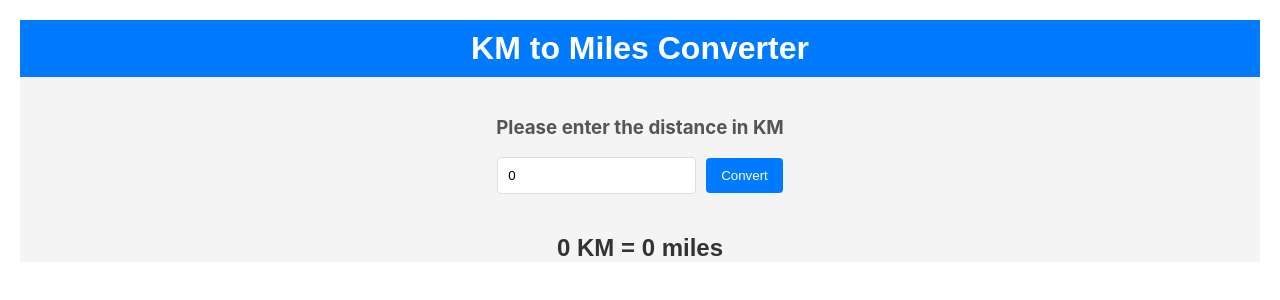
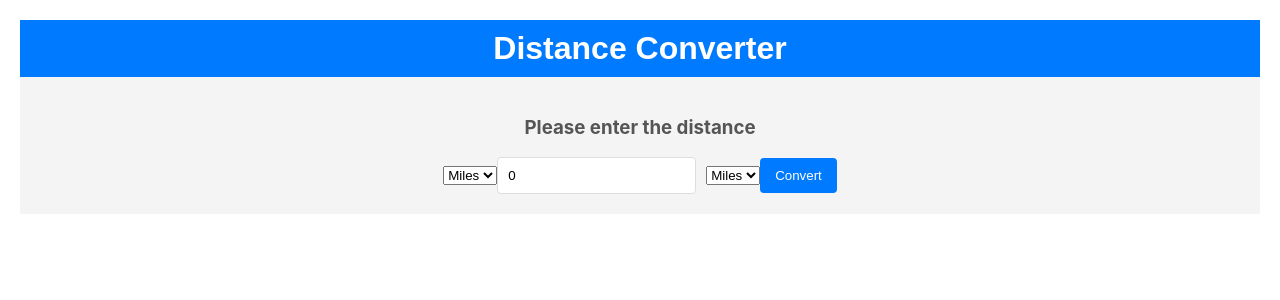
Before and after one commit to tony-26/converter-KM-to-Miles-, a React (Create React App) app: page / in a window 1280 px wide. Shown: the top 300 px of the page. Built offline with nearby package versions, Linux system fonts and the light colour scheme.

Commit message:
2 selects

```diff
--- a/src/App.js
+++ b/src/App.js
@@ -1,38 +1,75 @@
+// import "./App.css";
+// import { useState } from "react";
+
+// function App() {
+//   const [miles, setMiles] = useState(0);
+//   const [userInput, setUserInput] = useState(0);
+//   const [kmValue, setKmValue] = useState(0);
+//   return (
+//     <div className="App">
+//       <header>
+//         <h1>KM to Miles Converter</h1>
+//       </header>
+//       <body>
+//         <h3>Please enter the distance in KM</h3>
+//         <input type="dropbox"></input>
+//         <input
+//           onChange={(e) => {
+//             setUserInput(e.target.value);
+//           }}
+//           value={userInput}
+//         ></input>
+//         <button
+//           onClick={() => {
+//             setMiles(userInput * 0.62);
+//             setKmValue(userInput);
+//           }}
+//         >
+//           Convert
+//         </button>
+//       </body>
+//       <h2>
+//         {kmValue} KM = {miles} miles
+//       </h2>
+//     </div>
+//   );
+// }
+// export default App;
 import "./App.css";
 import { useState } from "react";
 
 function App() {
-  const [miles, setMiles] = useState(0);
+  const [distance, setDistance] = useState(0);
   const [userInput, setUserInput] = useState(0);
-  const [kmValue, setKmValue] = useState(0);
+  const [conversionType, setConversionType] = useState("KMtoMiles");
+  const [convertedValue, setConvertedValue] = useState(0);
+
   return (
     <div className="App">
       <header>
-        <h1>KM to Miles Converter</h1>
+        <h1>Distance Converter</h1>
       </header>
       <body>
-        <h3>Please enter the distance in KM</h3>
+        <h3>Please enter the distance</h3>
+
+        <select name="milesOrKm" id="unit">
+          <option value="Miles">Miles</option>
+          <option value="KM">KM</option>
+        </select>
+
         <input
-          onChange={(e) => {
-            setUserInput(e.target.value);
-            setKmValue(e.target.value);
-            setMiles(e.target.value * 0.62);
-          }}
+          type="number"
+          onChange={(e) => setUserInput(e.target.value)}
           value={userInput}
-        ></input>
-        <button
-          onClick={() => {
-            setMiles(userInput * 0.62);
-            setKmValue(userInput);
-          }}
-        >
-          Convert
-        </button>
+        />
+        <select name="milesOrKm" id="unit">
+          <option value="Miles">Miles</option>
+          <option value="KM">KM</option>
+        </select>
+        <button>Convert</button>
       </body>
-      <h2>
-        {kmValue} KM = {miles} miles
-      </h2>
     </div>
   );
 }
+
 export default App;
```
